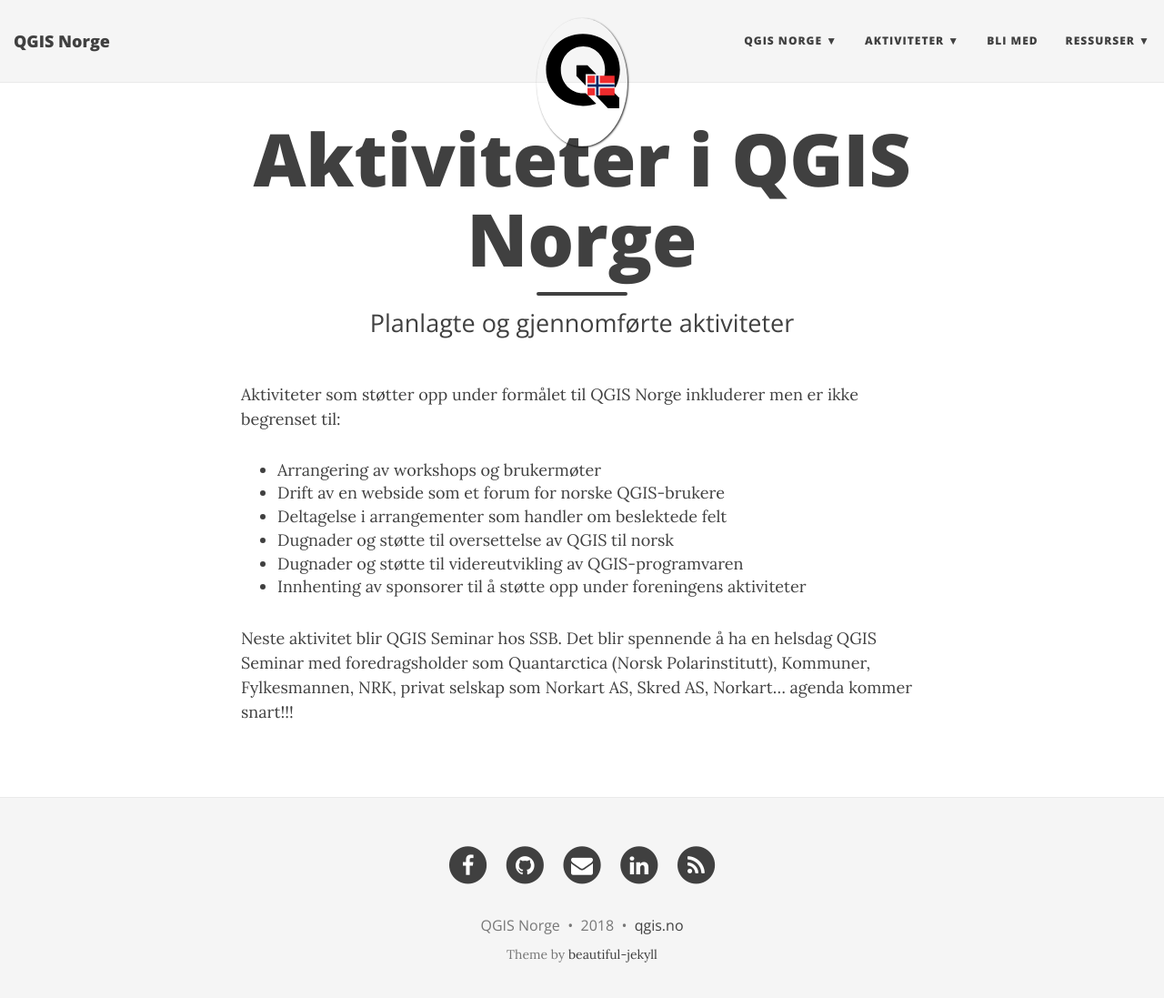
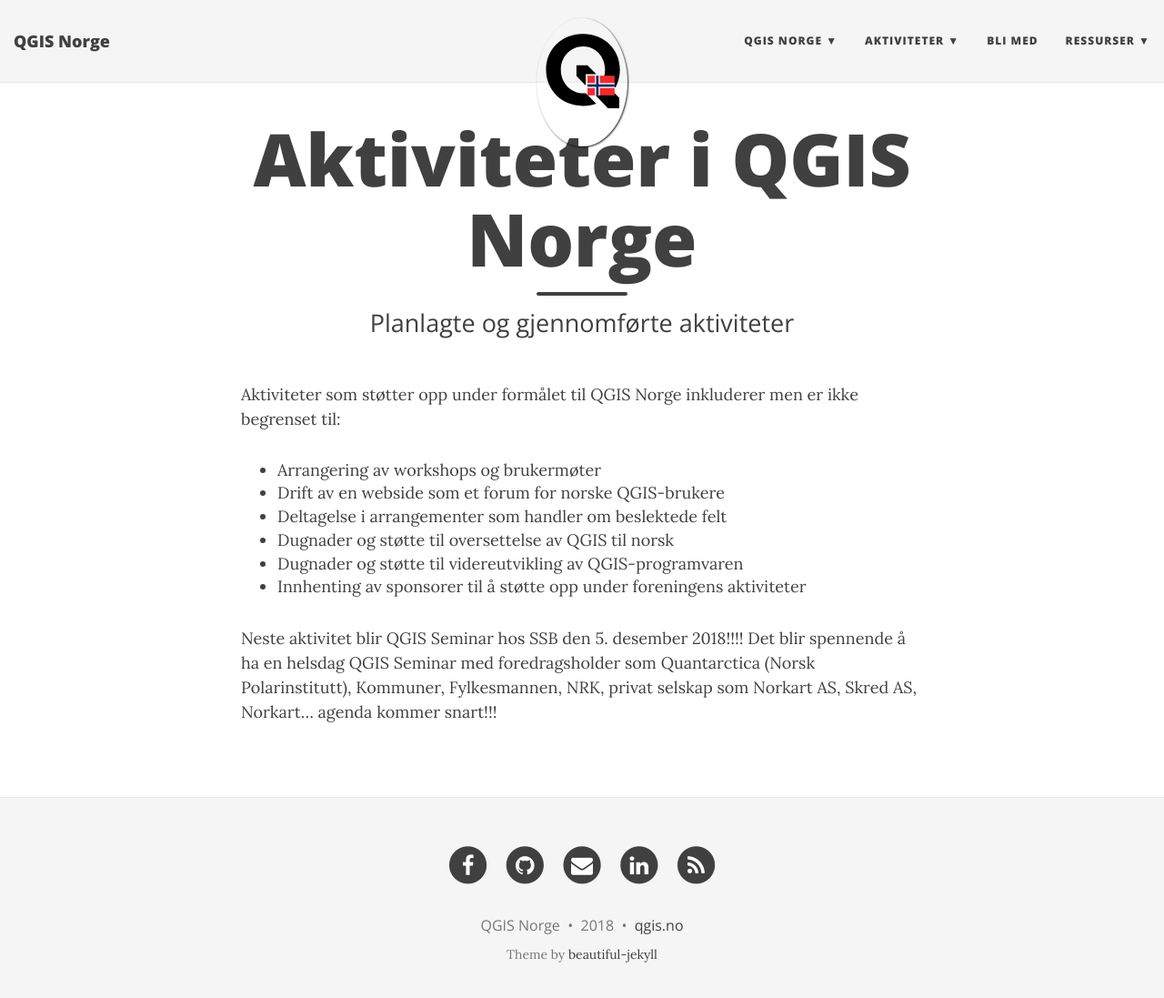
Before and after one commit to qgisnorge/qgisnorge.github.io, a Jekyll site: the page built from aktiviteter.md, in a window 1280 px wide and 1110 px high. Shown: the top 1097 px of the window at 91% size. Built offline with Jekyll 4.4.1, drawn with Linux system fonts in a browser that asks for light colours; nearby versions of some CDN libraries.

Commit message:
liten fiks aktivitet tekst

```diff
--- a/aktiviteter.md
+++ b/aktiviteter.md
@@ -13,4 +13,5 @@
 - Dugnader og støtte til videreutvikling av QGIS-programvaren
 - Innhenting av sponsorer til å støtte opp under foreningens aktiviteter
 
-Neste aktivitet blir QGIS Seminar hos SSB. Det blir spennende å ha en helsdag QGIS Seminar med foredragsholder som Quantarctica (Norsk Polarinstitutt), Kommuner, Fylkesmannen, NRK, privat selskap som Norkart AS, Skred AS, Norkart... agenda kommer snart!!!
+Neste aktivitet blir QGIS Seminar hos SSB den 5. desember 2018!!!!
+Det blir spennende å ha en helsdag QGIS Seminar med foredragsholder som Quantarctica (Norsk Polarinstitutt), Kommuner, Fylkesmannen, NRK, privat selskap som Norkart AS, Skred AS, Norkart... agenda kommer snart!!!
```
